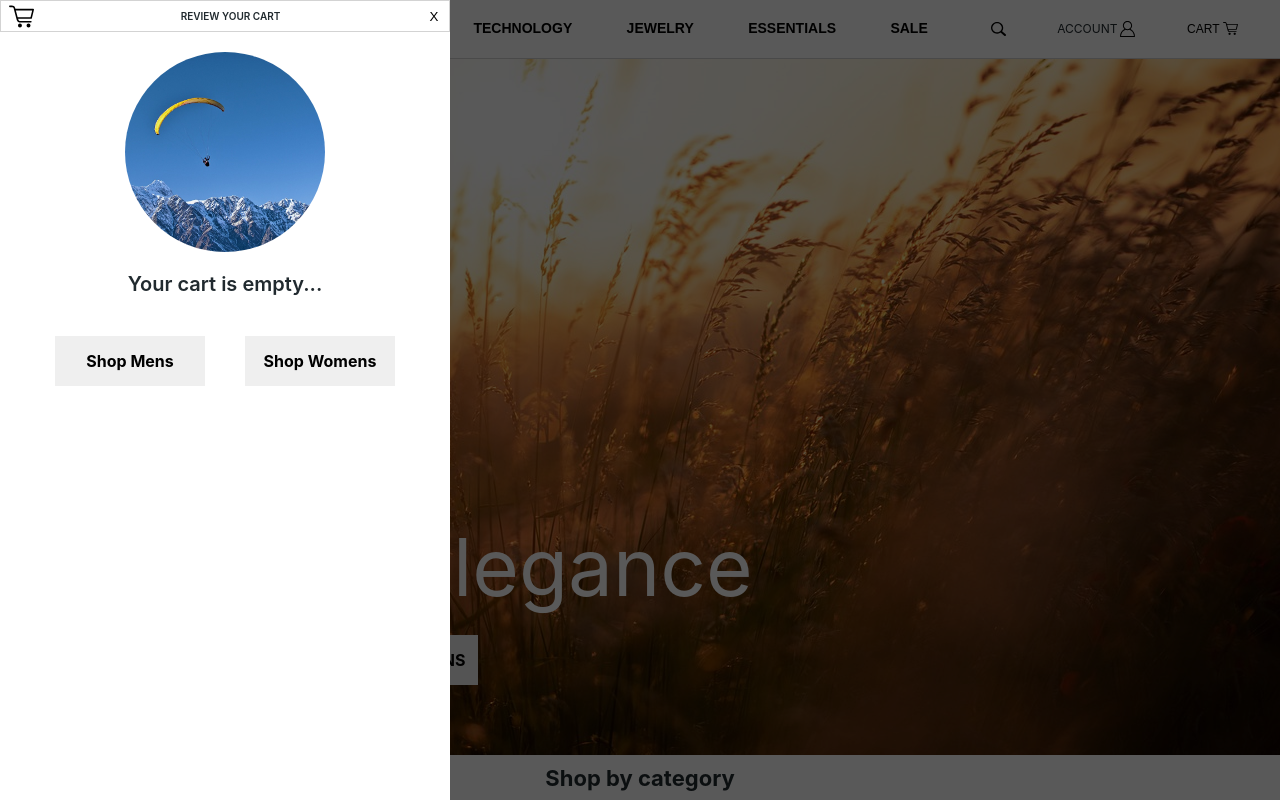
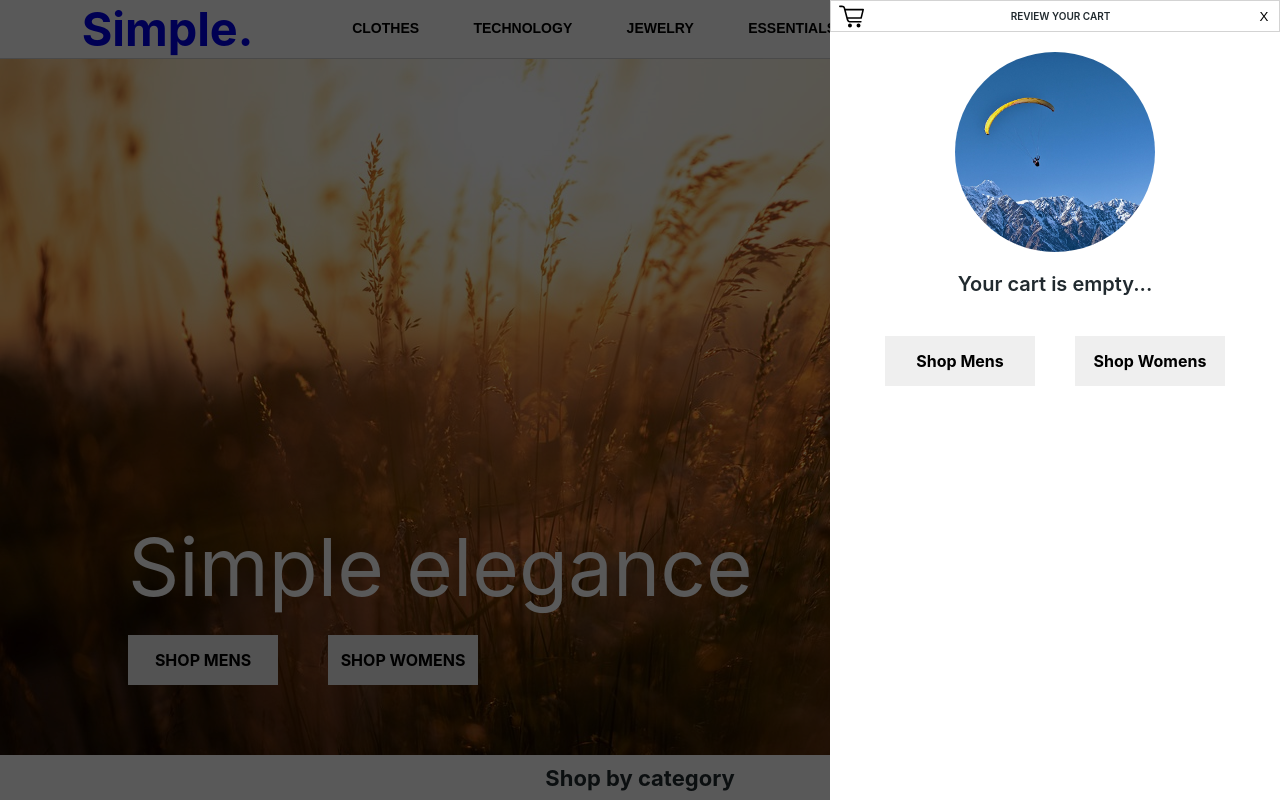
Before and after one commit to SafeCo/react-e-commerce, a React (Create React App) app: page / in a window 1280 px wide. Both pictures are taken after a click on the button "CART". Shown: the top 800 px of the page. Built offline with nearby package versions, Linux system fonts and the light colour scheme.

Commit message:
sideCart appears on the right side

```diff
--- a/src/globalComponents/modalWrapper/ModalWrapper.css
+++ b/src/globalComponents/modalWrapper/ModalWrapper.css
@@ -1,7 +1,6 @@
 
 .modalWrapper__container{
     font-family: var(--font-family-sans-serif);
-
     position: fixed;
     height: 100vh;
     width: 100vw;
@@ -21,8 +20,10 @@
     position: absolute;
     overflow-y: scroll;
     display: flex;
-    /* align-items: center;
-    justify-content: center; */
+}
+
+.modal__sideCart{
+    justify-content: flex-end;
 }
 
 
--- a/src/globalComponents/modalWrapper/ModalWrapper.js
+++ b/src/globalComponents/modalWrapper/ModalWrapper.js
@@ -73,16 +73,21 @@ export default function ModalWrapper(props){
 
     return (
         <div className="modalWrapper__container">
-            <div className="modalWrapper__darkBg" onClick={(e)=>  {
-                if(e.currentTarget === e.target ){
-                    modalSetter(!props.modalState);
-                    modalFlipSwitch();
-                    } else if (e.target.name === "cancelModal"){
+            <div
+                className={ props.componentName === "sideCart"?
+                    "modalWrapper__darkBg modal__sideCart" :
+                    "modalWrapper__darkBg"
+                    }
+                onClick={(e)=>  {
+                    if(e.currentTarget === e.target ){
                         modalSetter(!props.modalState);
                         modalFlipSwitch();
+                        } else if (e.target.name === "cancelModal"){
+                            modalSetter(!props.modalState);
+                            modalFlipSwitch();
+                        }
                     }
                 }
-            }
             >
             {modalChild}
             </div>
```
Also changed, not shown: 1 other file (tests, documents, lock files or other folders).
